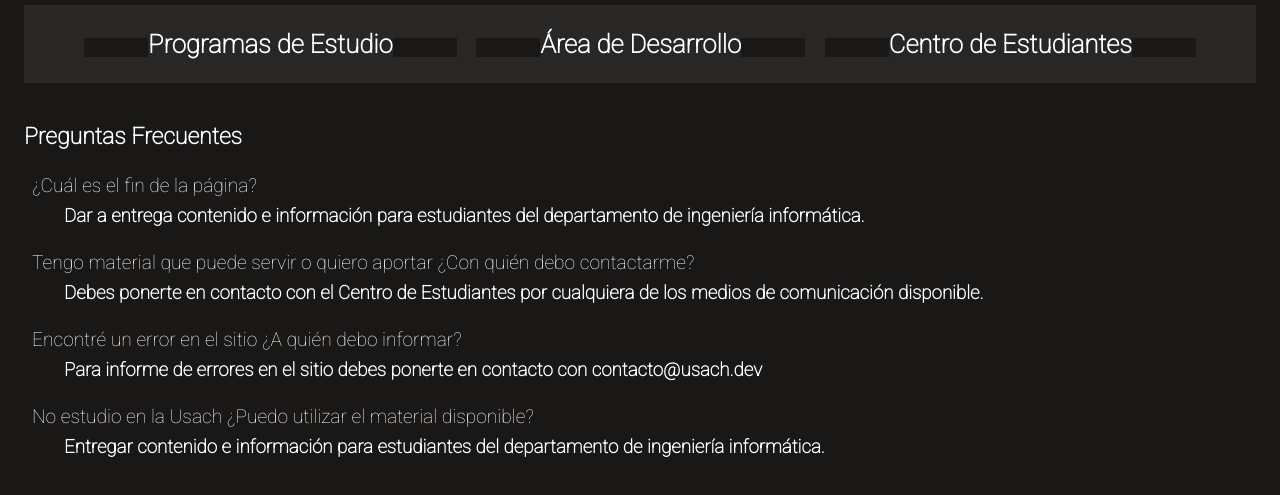
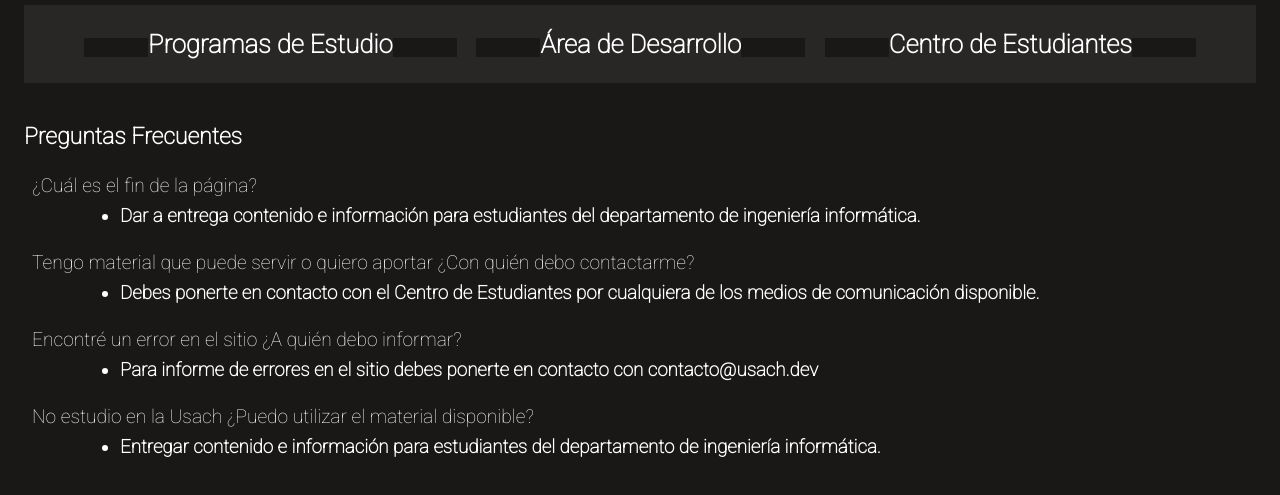
Before and after one commit to Vastyen/usach.dev, a plain HTML site: page index.html in a window 1280 px wide. Shown: the part 213-708 px from the top of the page. Drawn offline with Linux system fonts and the light colour scheme.

Commit message:
ul en preguntas frecuentes

```diff
--- a/index.html
+++ b/index.html
@@ -25,16 +25,16 @@
 
     <div id="preguntas">
        <h3 class="qes">¿Cuál es el fin de la página?</h3>
-       <h3 class="res">Dar a entrega contenido e información para estudiantes del departamento de ingeniería informática.</h3>
+       <h3 class="res"><ul><li>Dar a entrega contenido e información para estudiantes del departamento de ingeniería informática.</li></ul></h3>
 
        <h3 class="qes">Tengo material que puede servir o quiero aportar ¿Con quién debo contactarme?</h3>
-       <h3 class="res">Debes ponerte en contacto con el Centro de Estudiantes por cualquiera de los medios de comunicación disponible.</h3>
+       <h3 class="res"><ul><li>Debes ponerte en contacto con el Centro de Estudiantes por cualquiera de los medios de comunicación disponible.</li></ul></h3>
 
        <h3 class="qes">Encontré un error en el sitio ¿A quién debo informar?</h3>
-       <h3 class="res">Para informe de errores en el sitio debes ponerte en contacto con contacto@usach.dev</h3>
+       <h3 class="res"><ul><li>Para informe de errores en el sitio debes ponerte en contacto con contacto@usach.dev</li></ul></h3>
 
         <h3 class="qes">No estudio en la Usach ¿Puedo utilizar el material disponible?</h3>
-        <h3 class="res">Entregar contenido e información para estudiantes del departamento de ingeniería informática.</h3>
+        <h3 class="res"><ul><li>Entregar contenido e información para estudiantes del departamento de ingeniería informática.</li></ul></h3>
 
 
     </div>
```
